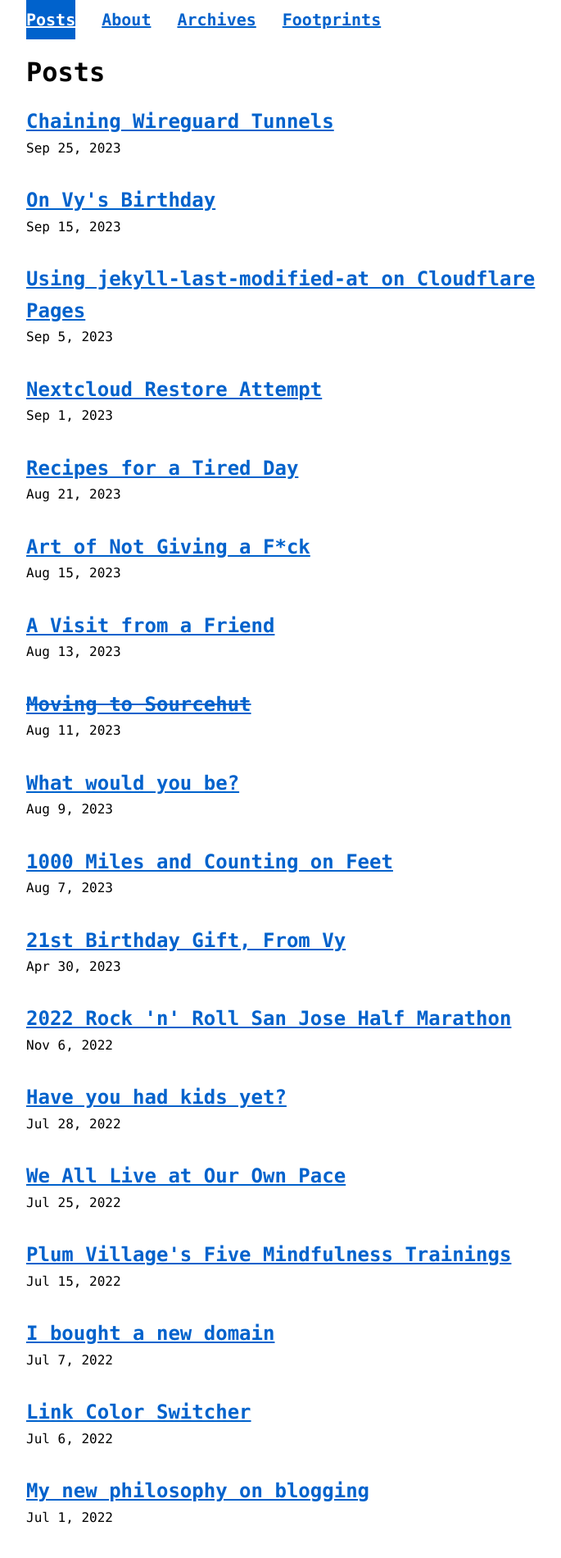
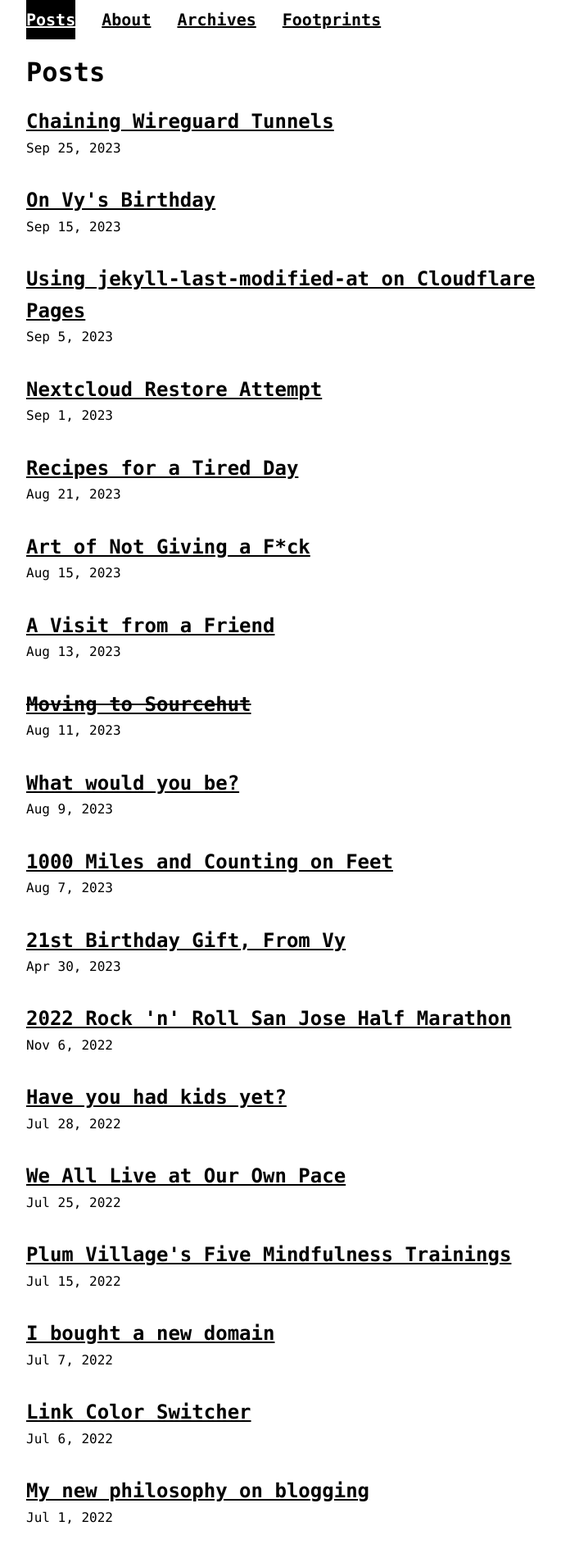
Before and after one commit to jasontthai/jasonthai.me, a Jekyll site: the page built from index.html, in a window 1280 px wide. Shown: the top 1900 px of the page at 82% size, without its empty margins (272-957 px from the left). Built offline with Jekyll 4.4.1, drawn with Linux system fonts in a browser that asks for light colours.

Commit message:
make mono the default theme

```diff
--- a/_includes/footer.html
+++ b/_includes/footer.html
@@ -6,7 +6,6 @@
       <button id="orange" class="tb" style="border: 1px solid black; background: linear-gradient(to right, var(--orange-link-color) 0%, var(--orange-link-color) 50%, var(--orange-bg-color) 50%, var(--orange-bg-color) 100%);" onclick="o(this)" aria-label="Orange"></button>
       <button id="green" class="tb" style="border: 1px solid black; background: linear-gradient(to right, var(--green-link-color) 0%, var(--green-link-color) 50%, var(--green-bg-color) 50%, var(--green-bg-color) 100%);" onclick="o(this)" aria-label="Green"></button>
       <button id="yellow" class="tb" style="border: 1px solid black; background: linear-gradient(to right, var(--yellow-link-color) 0%, var(--yellow-link-color) 50%, var(--yellow-bg-color) 50%, var(--yellow-bg-color) 100%);" onclick="o(this)" aria-label="Yellow"></button>
-      <button id="mono" class="tb" style="border: 1px solid black; background: linear-gradient(to right, var(--mono-link-color) 0%, var(--mono-link-color) 50%, var(--mono-bg-color) 50%, var(--mono-bg-color) 100%);" onclick="o(this)" aria-label="Mono"></button>
     </p>
     <div>
       A member of <a target="blank" href="https://512kb.club">512KB Club</a> | <a href="#menu">Top of page&#8593</a>
--- a/_includes/head.html
+++ b/_includes/head.html
@@ -16,7 +16,7 @@
       --bg-color: #FFDAD7;
 
       --default-color: #000;
-      --default-link-color: #0062CC;
+      --default-link-color: #000;
       --default-bg-color: #FFF;
 
       --red-color: #584140;
@@ -34,21 +34,13 @@
       --yellow-color: #E7E3D0;
       --yellow-link-color: #f5e700;
       --yellow-bg-color: #19180d;
-
-      --mono-color: #000;
-      --mono-link-color: #000;
-      --mono-bg-color: #FFF;
     }
 
     @media (prefers-color-scheme: dark) {
       :root {
         --default-color: #FFF;
-        --default-link-color: #3D9BFF;
+        --default-link-color: #FFF;
         --default-bg-color: #000;
-
-        --mono-color: #FFF;
-        --mono-link-color: #FFF;
-        --mono-bg-color: #000;
       }
     }
 
```
